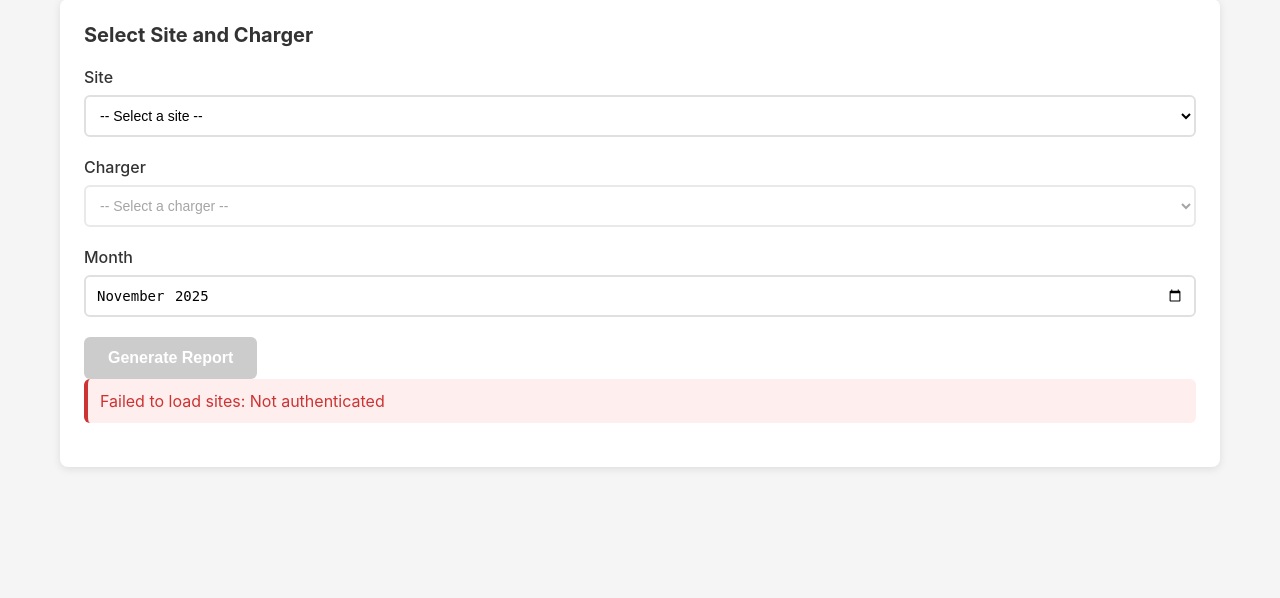
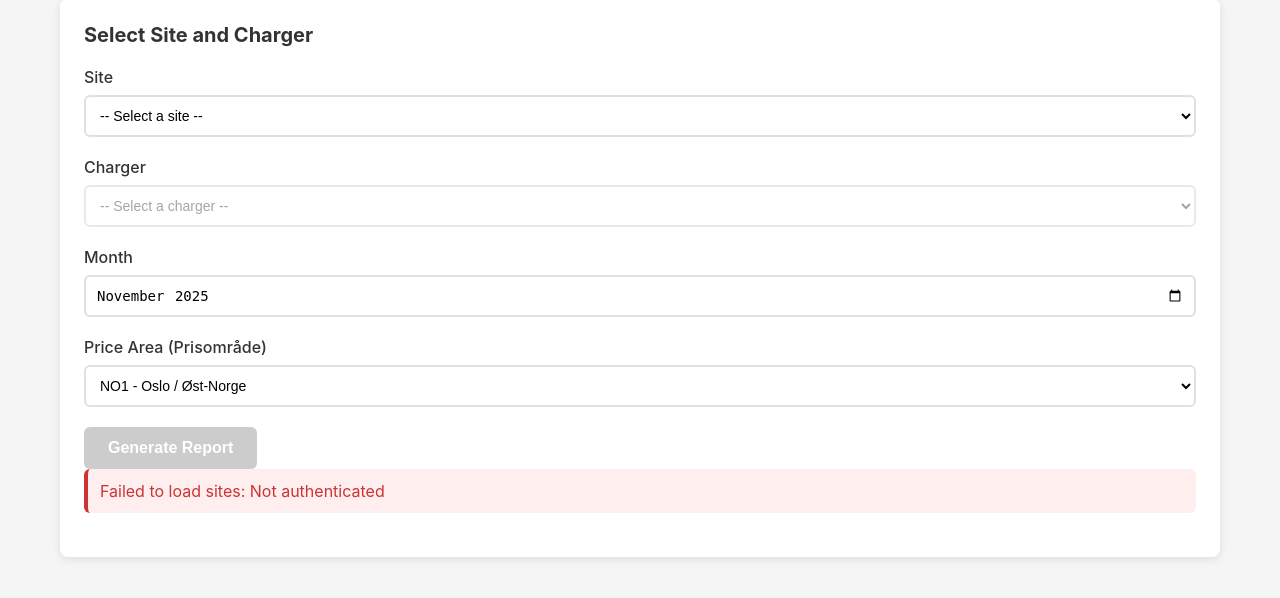
Before and after one commit to dreiseitl/easee, a Flask app: template templates/dashboard.html in a window 1280 px wide. Shown: the part 119-717 px from the top of the page. Run offline with Flask 3, Linux system fonts and the light colour scheme; the template is opened without the code that fills it, so the values that code supplies are empty.

Commit message:
Add real-time electricity price integration with caching
- Integrate Norwegian electricity price API (hvakosterstrommen.no)
- Add price area selector (NO1-NO5) to dashboard
- Fetch hourly electricity prices for selected month and area
- Calculate actual costs based on real market prices
- Add hourly price and cost columns to report
- Implement local caching for electricity price data
- Add cache directory to .gitignore
- Fix SSL certificate verification issues
- Update report summary with price area and average price per kWh

```diff
--- a/app.py
+++ b/app.py
@@ -2,6 +2,11 @@
 import requests
 from datetime import datetime, timedelta
 import os
+import json
+import urllib3
+
+# Disable SSL warnings when verify=False is used
+urllib3.disable_warnings(urllib3.exceptions.InsecureRequestWarning)
 
 app = Flask(__name__)
 app.secret_key = os.urandom(24)
@@ -94,6 +99,96 @@
 # Initialize API client
 easee_api = EaseeAPI()
 
+# Electricity price API base URL
+ELECTRICITY_PRICE_API_BASE = "https://www.hvakosterstrommen.no/api/v1/prices"
+CACHE_DIR = "cache/electricity_prices"
+
+def ensure_cache_dir():
+    """Ensure the cache directory exists"""
+    os.makedirs(CACHE_DIR, exist_ok=True)
+
+def get_cache_file_path(year, month, day, price_area):
+    """Get the local cache file path for a specific day"""
+    return os.path.join(CACHE_DIR, f"{year}_{month:02d}_{day:02d}_{price_area}.json")
+
+def get_electricity_prices(year, month, price_area="NO1"):
+    """
+    Get hourly electricity prices for a given month and price area
+    Uses local cache if available, otherwise downloads and caches
+    Returns dict with hour -> price mapping
+    """
+    ensure_cache_dir()
+    prices_by_hour = {}
+
+    # Get number of days in the month
+    if month == 12:
+        num_days = 31
+    elif month in [1, 3, 5, 7, 8, 10]:
+        num_days = 31
+    elif month in [4, 6, 9, 11]:
+        num_days = 30
+    else:  # February
+        if year % 4 == 0 and (year % 100 != 0 or year % 400 == 0):
+            num_days = 29
+        else:
+            num_days = 28
+
+    # Fetch prices for each day in the month
+    for day in range(1, num_days + 1):
+        cache_file = get_cache_file_path(year, month, day, price_area)
+        daily_prices = None
+
+        # Try to load from cache first
+        if os.path.exists(cache_file):
+            try:
+                with open(cache_file, 'r', encoding='utf-8') as f:
+                    daily_prices = json.load(f)
+                    print(f"Loaded prices from cache: {year}-{month:02d}-{day:02d}_{price_area}")
+            except Exception as e:
+                print(f"Error reading cache file {cache_file}: {str(e)}")
+                # If cache read fails, continue to download
+
+        # If not in cache, download from API
+        if daily_prices is None:
+            try:
+                url = f"{ELECTRICITY_PRICE_API_BASE}/{year}/{month:02d}-{day:02d}_{price_area}.json"
+                # Disable SSL verification to handle certificate issues
+                # Note: This is safe for public APIs that don't require authentication
+                response = requests.get(url, timeout=10, verify=False)
+
+                if response.status_code == 200:
+                    daily_prices = response.json()
+                    # Save to cache
+                    try:
+                        with open(cache_file, 'w', encoding='utf-8') as f:
+                            json.dump(daily_prices, f, indent=2, ensure_ascii=False)
+                        print(f"Downloaded and cached prices: {year}-{month:02d}-{day:02d}_{price_area}")
+                    except Exception as e:
+                        print(f"Error saving cache file {cache_file}: {str(e)}")
+                else:
+                    print(f"Error fetching prices for {year}-{month:02d}-{day:02d}: HTTP {response.status_code}")
+                    continue
+            except Exception as e:
+                print(f"Error fetching prices for {year}-{month:02d}-{day:02d}: {str(e)}")
+                continue
+
+        # Process the price data
+        if daily_prices:
+            for price_entry in daily_prices:
+                # Parse the time_start to get the hour
+                time_start = price_entry.get('time_start', '')
+                if time_start:
+                    try:
+                        # Parse ISO 8601 format: "2022-10-17T00:00:00+02:00"
+                        dt = datetime.fromisoformat(time_start.replace('Z', '+00:00'))
+                        # Use as key: year-month-day-hour
+                        hour_key = dt.strftime('%Y-%m-%dT%H:00:00')
+                        prices_by_hour[hour_key] = price_entry.get('NOK_per_kWh', 0)
+                    except (ValueError, AttributeError):
+                        continue
+
+    return prices_by_hour
+
 @app.route('/')
 def index():
     """Redirect to login if not authenticated"""
@@ -169,17 +264,30 @@
 
     year = request.args.get('year', type=int)
     month = request.args.get('month', type=int)
+    price_area = request.args.get('price_area', 'NO1')  # Default to NO1 (Oslo)
 
     if not year or not month:
         return jsonify({'error': 'Year and month are required'}), 400
+
+    # Validate price area
+    valid_price_areas = ['NO1', 'NO2', 'NO3', 'NO4', 'NO5']
+    if price_area not in valid_price_areas:
+        price_area = 'NO1'  # Default to NO1 if invalid
 
     success, result = easee_api.get_hourly_consumption(
         session['access_token'], charger_id, year, month
     )
 
     if success:
+        # Fetch electricity prices for the month
+        try:
+            prices_by_hour = get_electricity_prices(year, month, price_area)
+        except Exception as e:
+            return jsonify({'success': False, 'error': f'Error fetching electricity prices: {str(e)}'}), 500
+
         # Calculate total consumption and price
         total_kwh = 0
+        total_cost = 0
         hourly_data = []
 
         try:
@@ -221,18 +329,47 @@
 
                         total_kwh += kwh
                         timestamp = entry.get('timestamp') or entry.get('date') or entry.get('time') or entry.get('dateTime')
+
+                        # Try to match timestamp with price
+                        price_per_kwh = 0
+                        if timestamp:
+                            try:
+                                # Parse timestamp and create hour key
+                                if isinstance(timestamp, str):
+                                    # Try to parse various formats
+                                    try:
+                                        dt = datetime.fromisoformat(timestamp.replace('Z', '+00:00'))
+                                    except:
+                                        # Try other formats
+                                        for fmt in ['%Y-%m-%dT%H:%M:%S', '%Y-%m-%d %H:%M:%S', '%Y-%m-%dT%H:%M:%S.%f']:
+                                            try:
+                                                dt = datetime.strptime(timestamp, fmt)
+                                                break
+                                            except:
+                                                continue
+                                    hour_key = dt.strftime('%Y-%m-%dT%H:00:00')
+                                    price_per_kwh = prices_by_hour.get(hour_key, 0)
+                            except:
+                                # If parsing fails, try to find closest match
+                                pass
+
+                        # Calculate cost for this hour
+                        cost = kwh * price_per_kwh
+                        total_cost += cost
+
                         hourly_data.append({
                             'timestamp': timestamp,
-                            'consumption': kwh
+                            'consumption': kwh,
+                            'price_per_kwh': round(price_per_kwh, 4),
+                            'cost': round(cost, 2)
                         })
-
-            total_price = total_kwh * 1.0  # 1 kWh = 1 NOK
 
             return jsonify({
                 'success': True,
                 'consumption': result,
                 'total_kwh': round(total_kwh, 2),
-                'total_price': round(total_price, 2),
+                'total_cost': round(total_cost, 2),
+                'price_area': price_area,
                 'hourly_data': hourly_data
             })
         except Exception as e:
--- a/templates/dashboard.html
+++ b/templates/dashboard.html
@@ -224,6 +224,17 @@
                 <input type="month" id="month-select">
             </div>
 
+            <div class="form-group">
+                <label for="price-area-select">Price Area (Prisområde)</label>
+                <select id="price-area-select">
+                    <option value="NO1">NO1 - Oslo / Øst-Norge</option>
+                    <option value="NO2">NO2 - Kristiansand / Sør-Norge</option>
+                    <option value="NO3">NO3 - Trondheim / Midt-Norge</option>
+                    <option value="NO4">NO4 - Tromsø / Nord-Norge</option>
+                    <option value="NO5">NO5 - Bergen / Vest-Norge</option>
+                </select>
+            </div>
+
             <button class="btn" onclick="generateReport()" id="generate-btn" disabled>Generate Report</button>
 
             <div id="error-message" class="error hidden"></div>
@@ -323,10 +334,12 @@
 
         document.getElementById('charger-select').addEventListener('change', updateGenerateButton);
         document.getElementById('month-select').addEventListener('change', updateGenerateButton);
+        document.getElementById('price-area-select').addEventListener('change', updateGenerateButton);
 
         async function generateReport() {
             const chargerId = document.getElementById('charger-select').value;
             const month = document.getElementById('month-select').value;
+            const priceArea = document.getElementById('price-area-select').value;
 
             if (!chargerId || !month) {
                 showError('Please select a charger and month');
@@ -340,7 +353,7 @@
                 hideError();
                 hideReport();
 
-                const response = await fetch(`/api/consumption/${chargerId}?year=${year}&month=${monthNum}`);
+                const response = await fetch(`/api/consumption/${chargerId}?year=${year}&month=${monthNum}&price_area=${priceArea}`);
 
                 if (!response.ok) {
                     const errorData = await response.json().catch(() => ({ error: `HTTP ${response.status}: ${response.statusText}` }));
@@ -371,6 +384,15 @@
             const selectedCharger = chargers.find(c => c.id === chargerId || String(c.id) === chargerId);
             const chargerName = selectedCharger ? (selectedCharger.name || `Charger ${selectedCharger.id}`) : 'Unknown';
 
+            const priceAreaNames = {
+                'NO1': 'Oslo / Øst-Norge',
+                'NO2': 'Kristiansand / Sør-Norge',
+                'NO3': 'Trondheim / Midt-Norge',
+                'NO4': 'Tromsø / Nord-Norge',
+                'NO5': 'Bergen / Vest-Norge'
+            };
+            const priceAreaName = priceAreaNames[data.price_area] || data.price_area;
+
             let html = `
                 <div class="report-summary">
                     <h3>Summary for ${month}</h3>
@@ -379,12 +401,20 @@
                         <span class="summary-value">${chargerName}</span>
                     </div>
                     <div class="summary-item">
+                        <span class="summary-label">Price Area:</span>
+                        <span class="summary-value">${data.price_area} - ${priceAreaName}</span>
+                    </div>
+                    <div class="summary-item">
                         <span class="summary-label">Total Consumption:</span>
                         <span class="summary-value">${data.total_kwh.toFixed(2)} kWh</span>
                     </div>
                     <div class="summary-item">
-                        <span class="summary-label">Price (1 kWh = 1 NOK):</span>
-                        <span class="summary-value">${data.total_price.toFixed(2)} NOK</span>
+                        <span class="summary-label">Total Cost:</span>
+                        <span class="summary-value">${data.total_cost.toFixed(2)} NOK</span>
+                    </div>
+                    <div class="summary-item">
+                        <span class="summary-label">Average Price per kWh:</span>
+                        <span class="summary-value">${data.total_kwh > 0 ? (data.total_cost / data.total_kwh).toFixed(4) : '0.0000'} NOK/kWh</span>
                     </div>
                 </div>
             `;
@@ -397,6 +427,8 @@
                             <tr>
                                 <th>Date & Time</th>
                                 <th>Consumption (kWh)</th>
+                                <th>Price (NOK/kWh)</th>
+                                <th>Cost (NOK)</th>
                             </tr>
                         </thead>
                         <tbody>
@@ -411,10 +443,14 @@
                         hour: '2-digit',
                         minute: '2-digit'
                     });
+                    const priceDisplay = entry.price_per_kwh > 0 ? entry.price_per_kwh.toFixed(4) : 'N/A';
+                    const costDisplay = entry.cost > 0 ? entry.cost.toFixed(2) : '0.00';
                     html += `
                         <tr>
                             <td>${dateStr}</td>
                             <td>${entry.consumption.toFixed(3)}</td>
+                            <td>${priceDisplay}</td>
+                            <td>${costDisplay}</td>
                         </tr>
                     `;
                 });
@@ -431,6 +467,9 @@
                 html += '<li>The API returned an empty dataset</li>';
                 html += '</ul>';
             }
+
+            // Add attribution for electricity prices
+            html += '<p style="margin-top: 20px; font-size: 12px; color: #999; text-align: center;">Strømpriser levert av <a href="https://www.hvakosterstrommen.no" target="_blank" style="color: #667eea;">Hva koster strømmen.no</a></p>';
 
             reportContent.innerHTML = html;
             reportSection.classList.remove('hidden');
```
Also changed, not shown: 1 other file.
